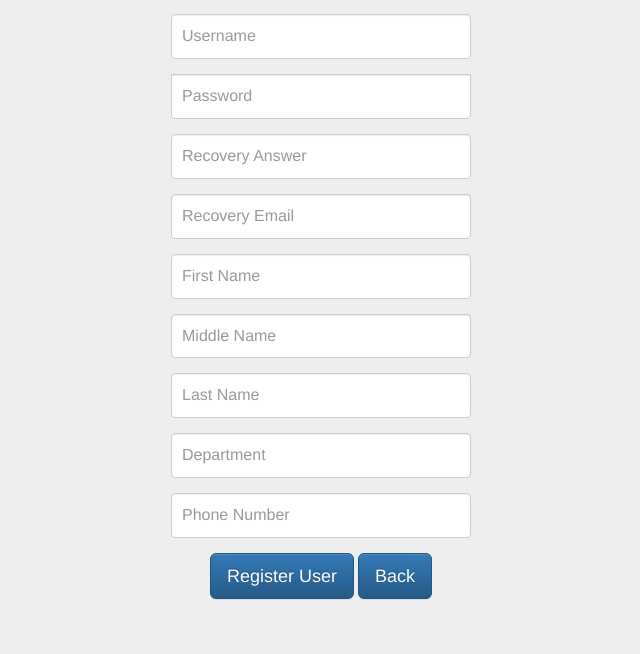
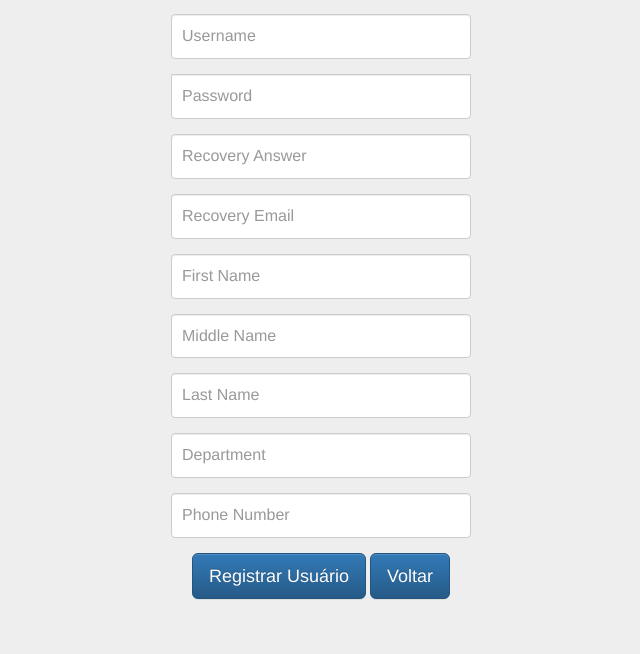
Before and after one commit to moreirak14/time-clock, a Django app: page /timeclock/register/ in a window 1280 px wide. Shown: the part 266-920 px from the top of the page, without its empty margins (319-959 px from the left). Run offline with Django 4.2, Linux system fonts and the light colour scheme; some libraries are stand-ins or nearby versions.

Commit message:
feat: adjusting fields home and register

```diff
--- a/apps/management_employee/templates/emptimeclklogmgmt/homepage.html
+++ b/apps/management_employee/templates/emptimeclklogmgmt/homepage.html
@@ -56,7 +56,7 @@
                                         </td>
                                     </tr>
                                     <tr>
-                                        <td>Notes:
+                                        <td>Observações:
                                             <br>
                                             {{logstatus.notes}}
                                         </td>
@@ -79,14 +79,14 @@
                                 <th>Horário</th>
                                 <th>Data</th>
                                 <th>Departamento/Função</th>
-                                <th>Notes</th>
+                                <th>Observações</th>
                             </tr>
                         </thead>
                         {% for ws in ws_desc %}
                         <tbody>
                             <tr>
                                 <td>
-                                    {{ws.employee.employeeinfo_set.all.0.last_name}}, {{ws.employee.employeeinfo_set.all.0.first_name}}
+                                    {{ws.employee.employeeinfo_set.all.0.first_name}} {{ws.employee.employeeinfo_set.all.0.last_name}}
                                 </td>
                                 <td>
                                     {{ws.work_status}}
--- a/apps/management_employee/templates/emptimeclklogmgmt/registeruser.html
+++ b/apps/management_employee/templates/emptimeclklogmgmt/registeruser.html
@@ -30,7 +30,7 @@
             <form class="form-signin" method="POST" action="{% url 'register' %}">
                 {% csrf_token %}
                 <div class="form-group">
-                    <label for="inputName" class="sr-only">Username</label>
+                    <label for="inputName" class="sr-only">Usuário</label>
                     {{user.username}}
                 </div>
                 <div class="form-group">
@@ -66,8 +66,8 @@
                     {{user.phone_number}}
                 </div>
                 <center>
-                    <button class="btn btn-lg btn-primary" type="submit">Register User</button>
-                    <a href="{% url 'timeclockindex' %}" class="btn btn-lg btn-primary">Back</a>
+                    <button class="btn btn-lg btn-primary" type="submit">Registrar Usuário</button>
+                    <a href="{% url 'timeclockindex' %}" class="btn btn-lg btn-primary">Voltar</a>
                 </center>
             </form>
         </div>
```
